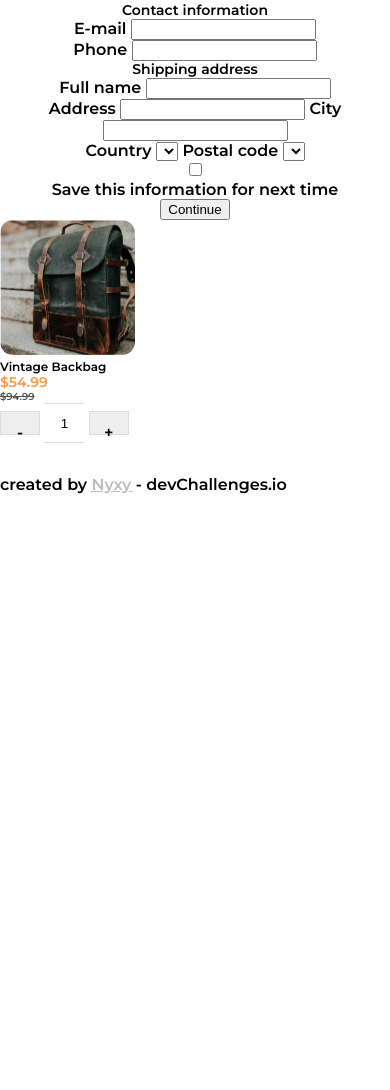
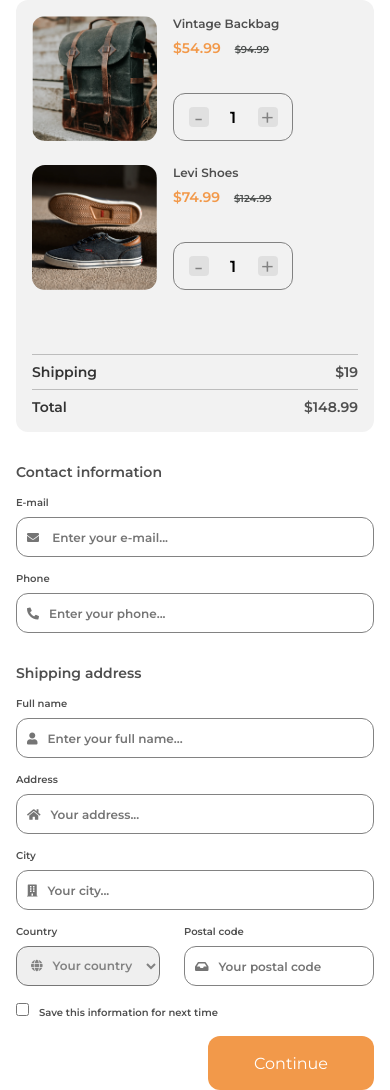
Before and after one commit to CyNyxy/checkout-page-devChallenges, a plain HTML site: page index.html in a window 390 px wide. Shown: the part 77-1167 px from the top of the page. Before the commit the page ends 844 px from the top, so only its background shows below. Drawn offline with Linux system fonts and the light colour scheme.

Commit message:
Mobile page done

```diff
--- a/index.html
+++ b/index.html
@@ -10,43 +10,21 @@
   <link rel="stylesheet" href="style.css">
   <script src="form.js"></script>
   <title>Checkout Page - devChallenge</title>
+  <link rel="stylesheet" href="https://cdnjs.cloudflare.com/ajax/libs/font-awesome/5.15.2/css/all.min.css">
 </head>
 <body>
   <header>
     <h1>Checkout</h1>
   </header>
-  <main>
-    <form>
-      <h2>Contact information</h2>
-      <label for="email">E-mail</label>
-      <input type="email" required id="email">
-      <label for="phone">Phone</label>
-      <input type="number" required id="phone">
-      <h2>Shipping address</h2>
-      <label for="name">Full name</label>
-      <input type="text" required id="name">
-      <label for="address">Address</label>
-      <input type="text" required id="address">
-      <label for="city">City</label>
-      <input type="text" required id="city">
-      <div>
-        <label for="country">Country</label>
-        <select name="country" id="country"></select>
-        <label for="postalcode">Postal code</label>
-        <select name="postalcode" id="postalcode"></select>
-      </div>
-      <input type="checkbox">
-      <p>Save this information for next time</p>
-      <button type="submit">Continue</button>
-    </form>
-  </main>
   <aside>
     <div class="item-box">
       <img src="photo1.png" alt="pic">
-      <div>
+      <div class="price-box">
+        <div class="item-header">
         <p class="item-title">Vintage Backbag</p>
         <p class="item-price">$54.99</p>
         <p class="item-old-price">$94.99</p>
+      </div>
         <div class="quantity-box">
           <div class="value-button" id="decrease" onclick="decreaseValue()" value="Decrease Value">-</div>
           <input type="number" name="number" id="number" min="0" value="1">
@@ -54,7 +32,66 @@
         </div>
       </div>
     </div>
+    <div class="item-box">
+      <img src="photo2.png" alt="pic">
+      <div class="price-box">
+        <div class="item-header">
+        <p class="item-title">Levi Shoes</p>
+        <p class="item-price">$74.99</p>
+        <p class="item-old-price">$124.99</p>
+      </div>
+        <div class="quantity-box">
+          <div class="value-button" id="decrease" onclick="decreaseValue()" value="Decrease Value">-</div>
+          <input type="number" name="number" id="number" min="0" value="1">
+          <div class="value-button" id="increase" onclick="increaseValue()" value="Increase Value">+</div>
+        </div>
+      </div>
+    </div>
+    <div class="checkout-box">
+      <hr class="solid">
+      <p class="total">Shipping</p><p class="price-right">$19</p>
+      <hr class="solid">
+      <p class="total">Total</p><p class="price-right">$148.99</p>
+    </div>
   </aside>
+  <main>
+    <form>
+      <h2>Contact information</h2>
+      <label for="email">E-mail</label>
+      <input type="email" required id="email" class="fontawesome" placeholder="&#xf0e0;&nbsp;&nbsp;&nbsp;&nbsp;Enter your e-mail..."/>
+      <label for="phone">Phone</label>
+      <input type="number" required id="phone" class="fontawesome" placeholder="&#xf879;&nbsp;&nbsp;&nbsp;Enter your phone...">
+      <h2>Shipping address</h2>
+      <label for="name">Full name</label>
+      <input type="text" required id="name" class="fontawesome" placeholder="&#xf007;&nbsp;&nbsp;&nbsp;Enter your full name...">
+      <label for="address">Address</label>
+      <input type="text" required id="address" class="fontawesome" placeholder="&#xf015;&nbsp;&nbsp;&nbsp;Your address...">
+      <label for="city">City</label>
+      <input type="text" required id="city" class="fontawesome" placeholder="&#xf1ad;&nbsp;&nbsp;&nbsp;Your city...">
+      <div class="last-input">
+        <div>
+          <label for="country">Country</label>
+          <select name="country" id="country" class="fontawesome" required>
+            <option value="" disabled selected hidden>&#xf0ac;&nbsp;&nbsp;&nbsp;Your country</option>
+            <option value="Spain">Spain</option>
+            <option value="France">France</option>
+            <option value="Germany">Germany</option>
+          </select>
+        </div>
+        <div>
+          <label for="postalcode">Postal code</label>
+          <input name="postalcode" class="fontawesome" id="postalcode" placeholder="&#xf01c;&nbsp;&nbsp;&nbsp;Your postal code">
+        </div>
+      </div>
+      <div class="save-box">
+        <input type="checkbox" class="checkbox">
+        <p class="save">Save this information for next time</p>
+      </div>
+      <div class="button-box">
+      <button type="submit">Continue</button>
+      </div>
+    </form>
+  </main>
   <footer>
     <p class="footer-info">created by&nbsp;<u><b><a href="https://github.com/CyNyxy">Nyxy</a></b></u>&nbsp;- devChallenges.io</p>
   </footer>
--- a/style.css
+++ b/style.css
@@ -1,3 +1,8 @@
+:root {
+  color-scheme: light dark;
+  accent-color: #F2994A;
+}
+
 *, *::after, *::before {
   box-sizing: border-box;
 }
@@ -9,27 +14,46 @@
 body {
   font-family: 'Montserrat', sans-serif;
   font-weight: 600;
+  color: #4F4F4F;
+  font-size: 14px;
+  margin-left: min(1rem, 100%);
+  margin-right: min(1rem, 100%);
 }
 
 h1 {
   font-size: 24px;
   line-height: 29px;
+  color: #4E5150;
+  padding-block: 1rem;
 }
 
 h2 {
   font-size: 14px;
   line-height: 17px;
+  margin-top: 2rem;
+}
+
+p.total {
+  color: #333;
+  display: inline;
+}
+
+p.price-right {
+  float: right;
 }
 
 p.item-title {
   font-size: 12px;
   line-height: 15px;
+  padding-bottom: .5rem;
 }
 
 p.item-price {
   font-size: 14px;
   line-height: 17px;
   color: #F2994A;
+  display: inline;
+  padding-right: 10px;
 }
 
 p.item-old-price {
@@ -37,6 +61,77 @@ p.item-old-price {
   line-height: 12px;
   text-decoration-line: line-through;
   color: #4E5150;
+  display: inline;
+}
+
+label {
+  font-size: 10px;
+  line-height: 12px;
+  display: block;
+  padding-top: 1rem;
+  padding-bottom: 0.5rem;
+}
+
+input {
+  border: solid 1px #828282;
+  border-radius: 12px;
+  width: 100%;
+  height: 40px;
+}
+
+select {
+  font-weight: 600;
+  font-size: 12px;
+  color: #828282;
+  height: 40px;
+  border-radius: 12px;
+}
+
+option {
+  font-size: .9rem;
+}
+
+::placeholder {
+  font-weight: 600;
+  font-size: 12px;
+  line-height: 15px;
+}
+
+.last-input {
+  display: flex;
+  gap: 24px;
+}
+
+.checkbox {
+  width: auto;
+  height: auto;
+}
+
+.fontawesome {
+  font-family: 'Font Awesome 5 Free', 'Montserrat', sans-serif !important;
+  font-weight: 700;
+  padding-inline: 10px;
+}
+
+button {
+  background: #F2994A;
+  border-radius: 12px;
+  border: none;
+  width: 166px;
+  height: 54px;
+  font-family: 'Montserrat', sans-serif;
+  color: #fff;
+  font-size: 1rem;
+  margin-bottom: 3rem;
+}
+
+.button-box {
+  display: flex;
+  justify-content: flex-end;
+}
+
+.save-box {
+  padding-block: 1rem;
 }
 
 a {
@@ -45,37 +140,85 @@ a {
 
 img {
   border-radius: 13px;
-  width: 135px;
-  height: 135px;
+  width: 125px;
+  height: 125px;
 }
 
-.footer-info {
-  margin-top: 2rem;
+hr.solid {
+  border: 0;
+  border-top: 1px solid #BDBDBD;
+  width: 100%;
+  margin-block: .5rem;
+}
+
+p.save {
+  font-size: 10px;
+  display: inline;
+  padding-left: 6px;
+}
+
+header {
+  padding-top: 1rem;
+}
+
+aside {
+  display: flex;
+  flex-direction: column;
+  align-content: center;
+  background-color: #f2f2f2;
+  border-radius: 12px;
+  padding: 1rem;
+  gap: 1.5rem;
+}
+
+.item-box {
+  display: flex;
+}
+
+.price-box {
+  padding-inline: 1rem;
+  display: flex;
+  flex-direction: column;
+  justify-content: space-between;
+}
+
+.checkout-box {
+  padding-top: 2rem;
+}
+
+
+.quantity-box {
+  width: 120px;
+  display: flex;
+  border: 1px solid #828282;
+  border-radius: 12px;
+  padding-block: .8rem;
+  justify-content: space-evenly;
 }
 
 form {
-  width: 300px;
+  width: 100%;
   margin: 0 auto;
-  text-align: center;
-  padding-top: 50px;
 }
 
 .value-button {
-  display: inline-block;
-  border: 1px solid #ddd;
-  margin: 0px;
-  width: 40px;
+  display: flex;
+  justify-content: center;
+  align-items: center;
+  background: #E0E0E0;
+  border: none;
+  border-radius: 4px;
+  width: 20px;
   height: 20px;
-  text-align: center;
-  vertical-align: middle;
-  padding: 11px 0;
-  background: #eee;
-  -webkit-touch-callout: none;
+  padding: 0;
   -webkit-user-select: none;
   -khtml-user-select: none;
   -moz-user-select: none;
   -ms-user-select: none;
   user-select: none;
+  color: #828282;
+  font-size: 1.5rem;
+  font-weight: 400;
 }
 
 .value-button:hover {
@@ -83,12 +226,10 @@ form {
 }
 
 form #decrease {
-  margin-right: -4px;
   border-radius: 8px 0 0 8px;
 }
 
 form #increase {
-  margin-left: -4px;
   border-radius: 0 8px 8px 0;
 }
 
@@ -98,13 +239,15 @@ form #input-wrap {
 }
 
 input#number {
+  font-family: 'Montserrat', sans-serif;
+  font-weight: 600;
+  font-size: 1rem;
   text-align: center;
   border: none;
-  border-top: 1px solid #ddd;
-  border-bottom: 1px solid #ddd;
   margin: 0px;
-  width: 40px;
-  height: 40px;
+  width: 20px;
+  height: 20px;
+  background-color: #f2f2f2;
 }
 
 input[type=number]::-webkit-inner-spin-button,
@@ -113,6 +256,15 @@ input[type=number]::-webkit-outer-spin-button {
     margin: 0;
 }
 
-@media screen and (min-width: 660px) {
+input[type=number] {
+  -moz-appearance: textfield;
+}
 
+.footer-info {
+  display: flex;
+  justify-content: center;
+  font-size: 14px;
+  line-height: 17px;
+  color: #BDBDBD;
+  margin-block: 2rem;
 }
```
Also changed, not shown: 1 other file.
